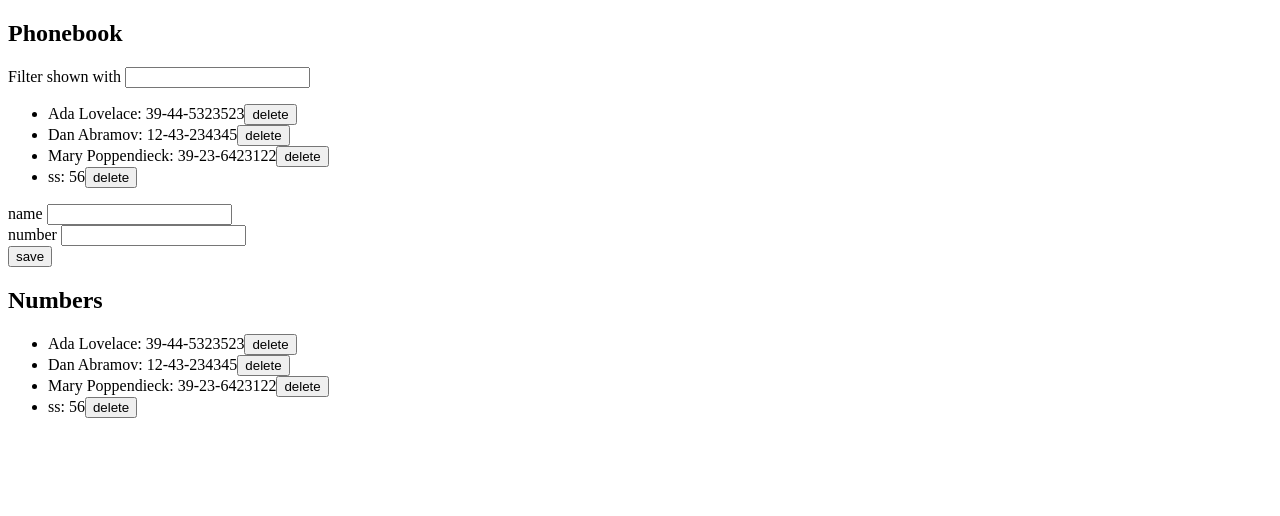
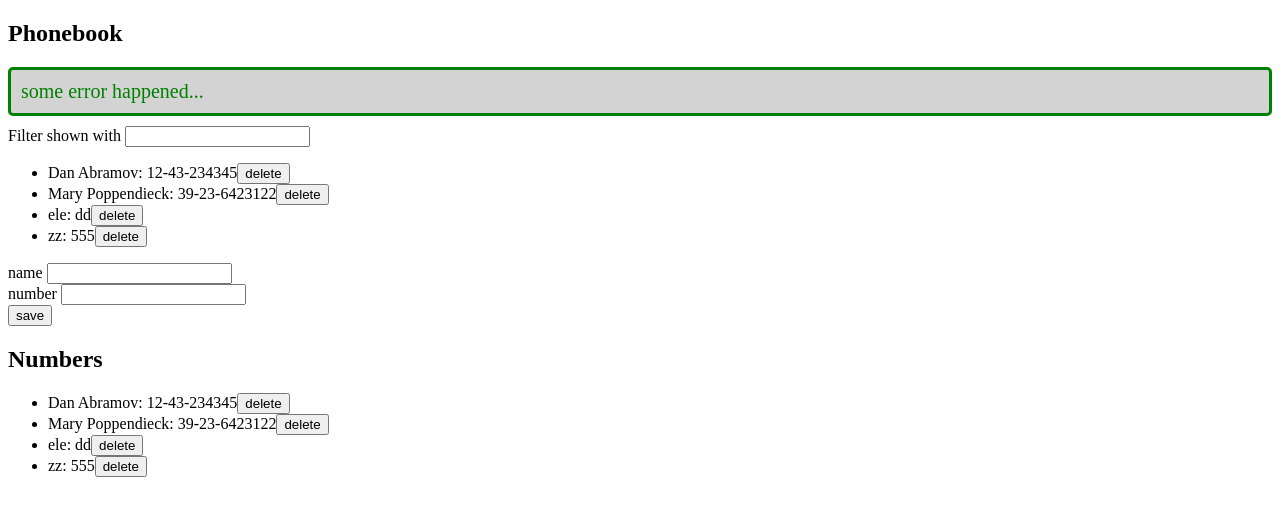
Before and after one commit to elecarlier/fullstackopen, a React (Vite) app in the folder part2/phonebook/: page / in a window 1280 px wide. Shown: the top 516 px of the page. Built offline with nearby package versions, Linux system fonts and the light colour scheme; data requests are answered from the project's data file.

Commit message:
adding css

```diff
--- a/part2/phonebook/db.json
+++ b/part2/phonebook/db.json
@@ -1,10 +1,5 @@
 {
   "persons": [
-    {
-      "name": "Ada Lovelace",
-      "number": "39-44-5323523",
-      "id": "2"
-    },
     {
       "name": "Dan Abramov",
       "number": "12-43-234345",
@@ -16,9 +11,14 @@
       "id": "4"
     },
     {
-      "id": "a5aa",
-      "name": "ss",
-      "number": "56"
+      "id": "597f",
+      "name": "ele",
+      "number": "dd"
+    },
+    {
+      "id": "170d",
+      "name": "zz",
+      "number": "555"
     }
   ]
 }
--- a/part2/phonebook/src/App.jsx
+++ b/part2/phonebook/src/App.jsx
@@ -1,6 +1,7 @@
 import { useState, useEffect } from 'react'
 import Person from './components/Person'
 import PersonService from './services/persons'
+import Notification from './components/Notification'
 
 const Filter = ({ value, onChange }) => (
   <div>
@@ -26,6 +27,8 @@ const App = () => {
   const [newName, setNewName] = useState('')
   const [newNumber, setNewNumber] = useState('')
   const [filter, setFilter] = useState('')
+  const [errorMessage, setErrorMessage] = useState('some error happened...')
+
 
   useEffect(() => {
     PersonService.getAll().then((initialPerson) => {
@@ -52,6 +55,12 @@ const App = () => {
             setPersons(persons.map(p => p.id !== person.id ? p : returnedPerson))
             setNewName('')
             setNewNumber('')
+            setErrorMessage(
+              `Note '${person.name}' successfully added`
+            )
+            setTimeout(() => {
+              setErrorMessage(null)
+            }, 5000)
           })
           .catch(error => {
             alert(`The person '${person.name}' was already deleted from the server`)
@@ -61,7 +70,6 @@ const App = () => {
 
       return
     }
-
 
     const personObject = {
       name: newName,
@@ -73,7 +81,13 @@ const App = () => {
       setPersons(persons.concat(returnedPerson))
       setNewName('')
       setNewNumber('')
-
+      setErrorMessage(
+        `'${returnedPerson.name}' successfully added`
+      )
+      setTimeout(() => {
+        setErrorMessage(null)
+      }, 5000)
+      console.log('After the alert name + ${returnedPerson.name}')
     })
 
   }
@@ -107,6 +121,7 @@ const App = () => {
   return (
     <div>
       <h2>Phonebook</h2>
+      <Notification message={errorMessage} />
       <Filter value={filter} onChange={handleFilterChange} />
       <ul>
       {personsToShow.map(person =>
--- /dev/null
+++ b/part2/phonebook/src/components/Notification.jsx
@@ -0,0 +1,13 @@
+const Notification = ({ message }) => {
+    if (message === null) {
+      return null
+    }
+
+    return (
+      <div className='error'>
+        {message}
+      </div>
+    )
+  }
+
+export default Notification
--- /dev/null
+++ b/part2/phonebook/src/index.css
@@ -0,0 +1,9 @@
+.error {
+    color: green;
+    background: lightgrey;
+    font-size: 20px;
+    border-style: solid;
+    border-radius: 5px;
+    padding: 10px;
+    margin-bottom: 10px;
+  }
--- a/part2/phonebook/src/main.jsx
+++ b/part2/phonebook/src/main.jsx
@@ -1,5 +1,5 @@
 import ReactDOM from 'react-dom/client'
-
+import './index.css'
 import App from './App'
 
 ReactDOM.createRoot(document.getElementById('root')).render(<App />)
```
